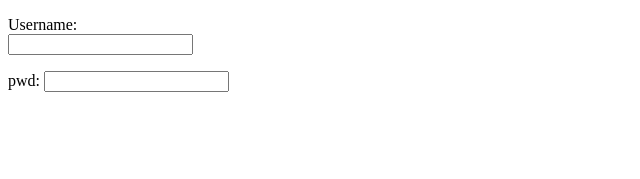
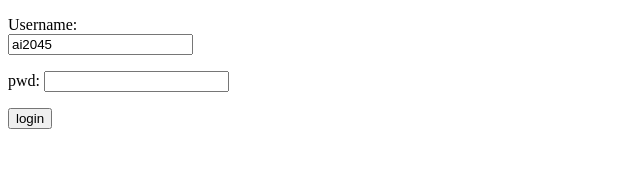
Before and after one commit to ai1045proscensus/full-stack-with-angular-and-spring-boot, an Angular app: page / in a window 1280 px wide. Shown: the top 179 px of the page, without its empty margins (0-640 px from the left). Built offline with nearby package versions, Linux system fonts and the light colour scheme.

Commit message:
event binding: added click event handler 4 login page

```diff
--- a/src/app/login/login.component.html
+++ b/src/app/login/login.component.html
@@ -1,8 +1,24 @@
 <div style="width: 20%;">
     <p>
-        Username: <input type="text" name="username">
+        <!-- binding: we are taking value from component (view logic) and tying it to the template (html) -->
+        Username: <input type="text" name="username" value="{{username}}">
     </p>
     <p>
-        pwd: <input type="password" name="pwd">
+        pwd: <input type="password" name="pwd" value="{{pwd}}">
     </p>
+
+    <!-- Let's say when login button is clicked
+    I would want to print the Username.
+    The way we can do that in Angular is by doing event binding.
+    syntax of event binding is:
+    event: Which event are you listening to
+    and method you want to call:
+    <button (event)=whatShouldYouDo()>login</button>
+ -->
+    <button (click)=handleLogin()>login</button>
+
+<!-- The great thing about Anguler is the fact that the place where you would define this
+is the login.component. this component would handle all the view logic => so all the methods
+which are related to the view would be coded in login.component. -->
+
 </div>
--- a/src/app/login/login.component.ts
+++ b/src/app/login/login.component.ts
@@ -7,6 +7,13 @@ import { Component, OnInit } from '@angular/core';
 })
 export class LoginComponent implements OnInit {
 
+  username="ai2045"
+  pwd=""
+
+  handleLogin(): void{
+    console.log(this.username)
+  }
+
   constructor() { }
 
   ngOnInit(): void {
```
